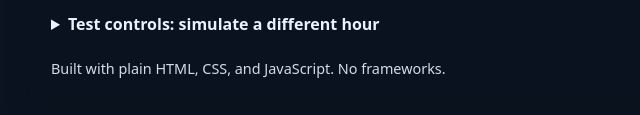
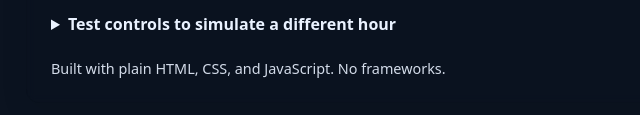
Before and after one commit to Mkane1977/Mkane1977.github.io, a plain HTML site: page index.html in a window 1280 px wide. Shown: the part 527-642 px from the top of the page, 254-894 px from the left. Drawn offline with Linux system fonts and the light colour scheme.

Commit message:
Update index.html

```diff
--- a/index.html
+++ b/index.html
@@ -120,7 +120,7 @@
     </section>
 
     <details>
-      <summary>Test controls: simulate a different hour</summary>
+      <summary>Test controls to simulate a different hour</summary>
       <div class="controls">
         <div class="row">
           <label for="hourRange"><span class="sr-only">Simulated hour</span><strong>Hour:</strong> <span id="hourLabel">—</span></label>
```
